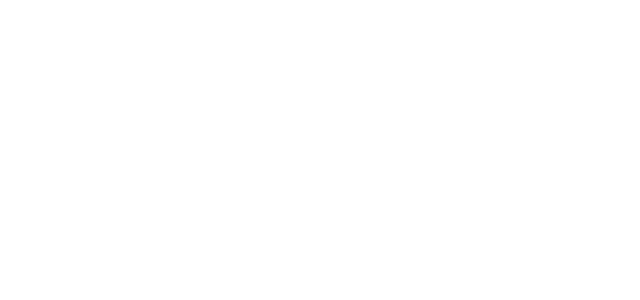
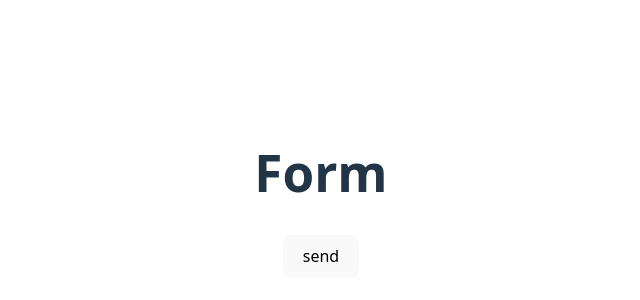
Before and after one commit to aqorbani/samplereactquery-ts, a React (Vite) app: page /form in a window 1280 px wide. Before the commit this address had no page. Shown: the part 206-506 px from the top of the page, without its empty margins (319-959 px from the left). Built offline with nearby package versions, Linux system fonts and the light colour scheme.

Commit message:
work with mutate in react query

```diff
--- a/src/App.tsx
+++ b/src/App.tsx
@@ -5,6 +5,7 @@ import { ReactQueryDevtools } from "@tanstack/react-query-devtools";
 import { BrowserRouter, Route, Routes } from "react-router";
 import UsersPage from "./components/UsersPage";
 import UserDetails from "./components/UserDetails";
+import Form from "./components/Form";
 function App() {
   // Create a client
   const queryClient = new QueryClient();
@@ -15,6 +16,7 @@ function App() {
           <Route path="/" element={<HomePage />} />
           <Route path="/users" element={<UsersPage />} />
           <Route path="/users/:id" element={<UserDetails />} />
+          <Route path="/form" element={<Form />} />
         </Routes>
         <ReactQueryDevtools />
       </QueryClientProvider>
--- /dev/null
+++ b/src/components/Form.tsx
@@ -0,0 +1,25 @@
+import { useAddPost } from "../hooks/mutations";
+
+const Form = () => {
+  const formData = {
+    title: "foo",
+    body: "bar",
+    userId: 1,
+  };
+
+  const { data, isPending, mutate } = useAddPost();
+
+  console.log({ data, isPending });
+  const sendHandler = () => {
+    mutate(formData);
+  };
+
+  return (
+    <div>
+      <h1>Form</h1>
+      <button onClick={sendHandler}>send</button>
+    </div>
+  );
+};
+
+export default Form;
--- /dev/null
+++ b/src/hooks/mutations.ts
@@ -0,0 +1,12 @@
+import { useMutation } from "@tanstack/react-query";
+import axios from "axios";
+
+const useAddPost = () => {
+  const addPost = (data: any) => {
+    return axios.post("https://jsonplaceholder.typicode.com/posts", data);
+  };
+
+  return useMutation({ mutationFn: addPost });
+};
+
+export { useAddPost };
```
